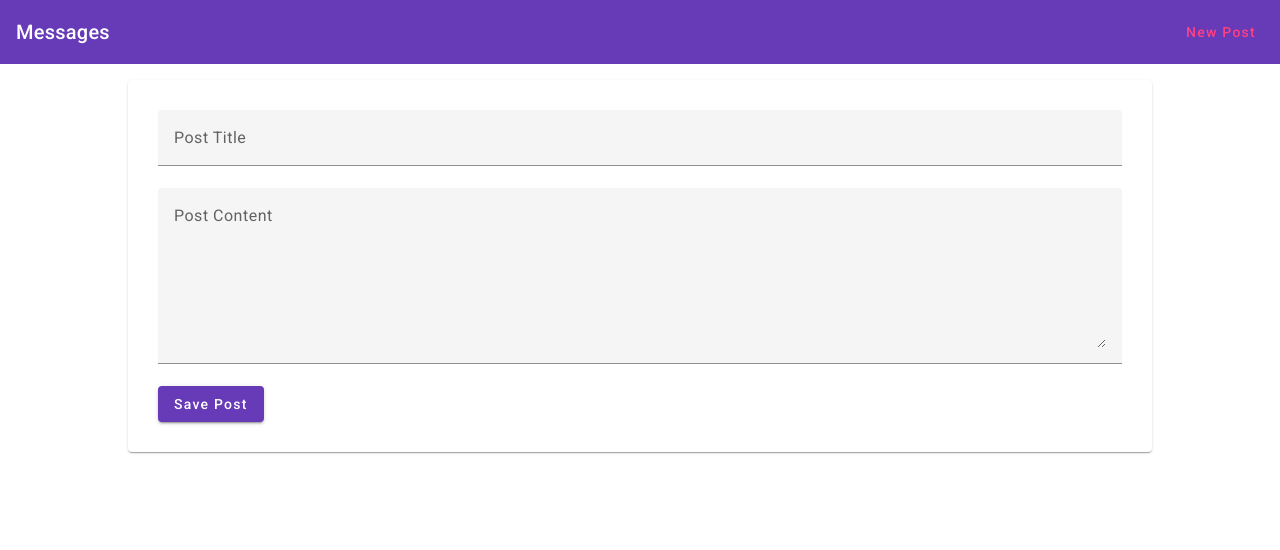
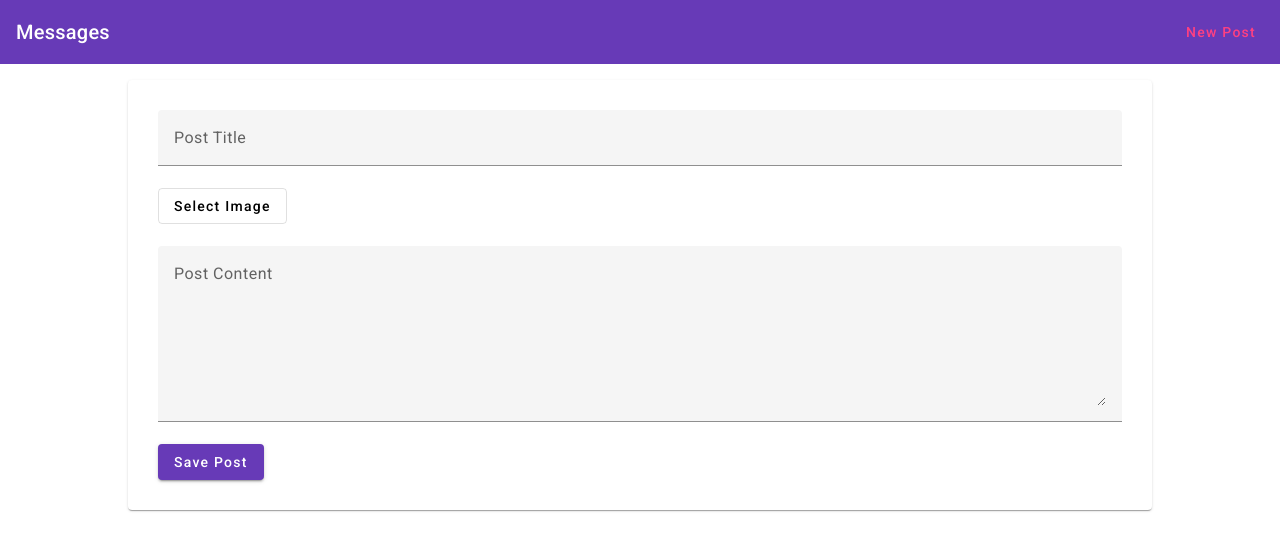
Before and after one commit to chibui/mean-tut, an Angular app in the folder mean-course/: page /create in a window 1280 px wide. Shown: the top 550 px of the page. Built offline with nearby package versions, Linux system fonts and the light colour scheme.

Commit message:
73. Adding the File Input Button

```diff
--- a/mean-course/src/app/posts/post-create/post-create.component.css
+++ b/mean-course/src/app/posts/post-create/post-create.component.css
@@ -6,3 +6,11 @@ textarea {
 mat-spinner {
   margin: auto;
 }
+
+input[type="file"] {
+  visibility: hidden;
+}
+
+.file-upload {
+  padding-bottom: 22.4px;
+}
--- a/mean-course/src/app/posts/post-create/post-create.component.html
+++ b/mean-course/src/app/posts/post-create/post-create.component.html
@@ -12,6 +12,18 @@
 
       <mat-error *ngIf="title.invalid">Please enter a post title.</mat-error>
     </mat-form-field>
+
+    <div class="file-upload">
+      <button
+        mat-stroked-button
+        (click)="filePicker.click()"
+        type="button"
+      >
+        Select Image
+      </button>
+
+      <input type="file" #filePicker>
+    </div>
 
     <mat-form-field>
       <textarea matInput
```
